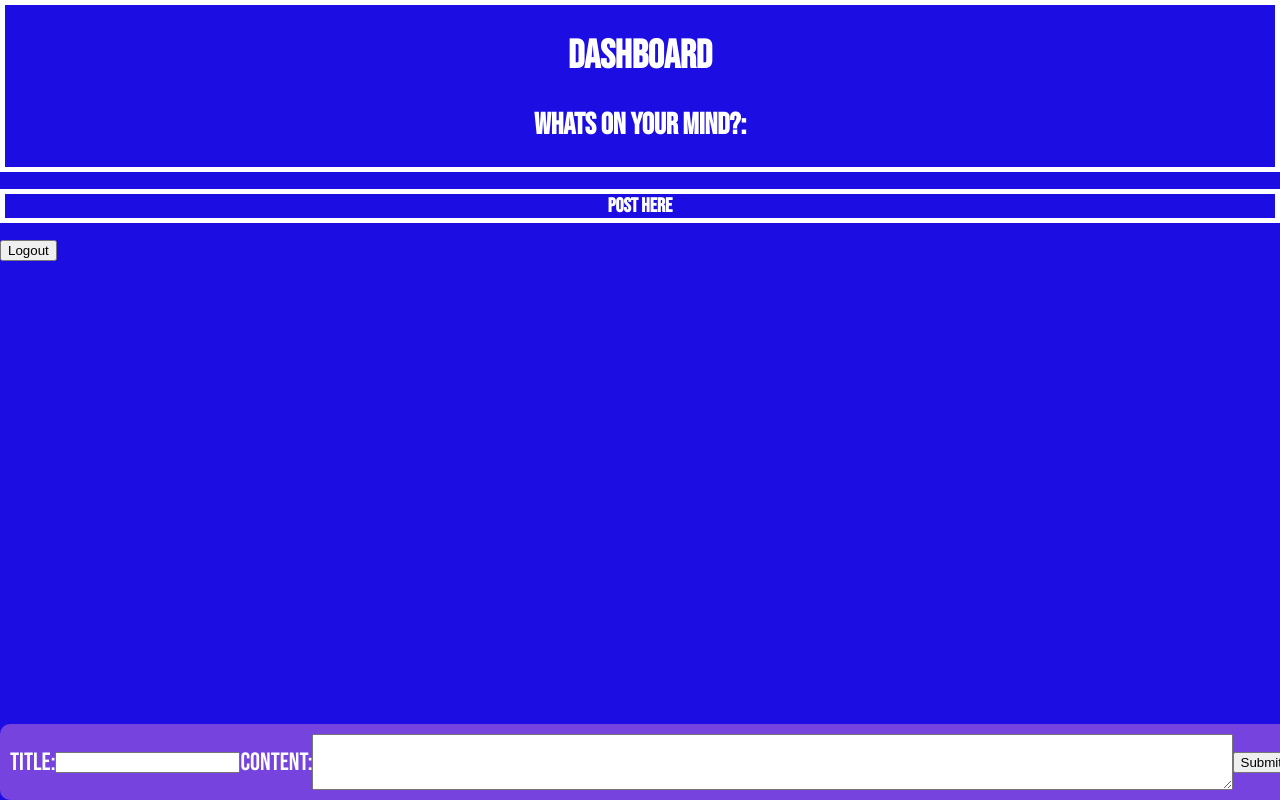
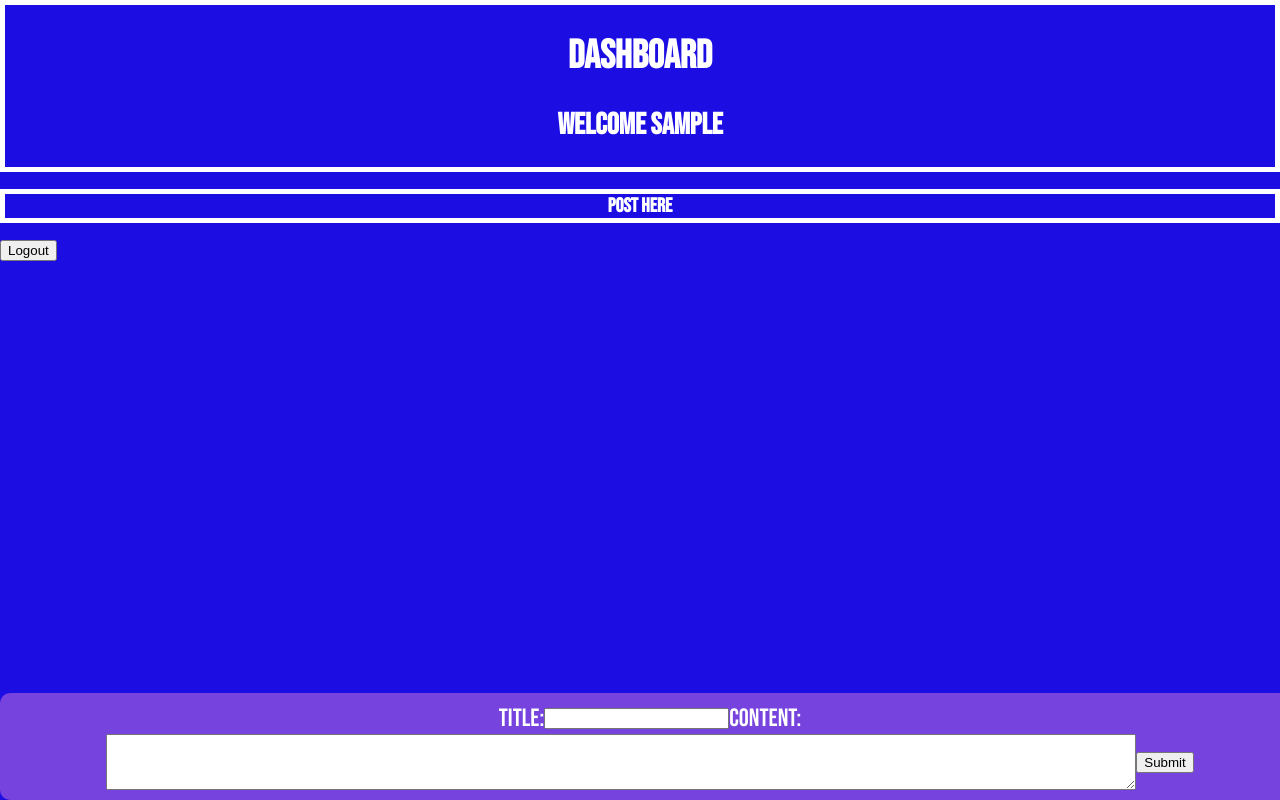
Before and after one commit to JoeMille/full-flask, a Flask app: page /dashboard in a window 1280 px wide. Run offline with Flask 3, Linux system fonts and the light colour scheme; the visitor is signed in with stand-in values (Sample User, id 1); data that the repository does not hold is empty; some libraries are stand-ins or nearby versions.

Commit message:
Added comments for readability, added security feature for author protection

```diff
--- a/static/style.css
+++ b/static/style.css
@@ -54,14 +54,17 @@ body {
     display: flex; /* Makes the form a flex container */
     justify-content: center; /* Centers the form's content horizontally */
     align-items: center; /* Centers the form's content vertically */
+    flex-wrap: wrap;
 }
 
 .post-form textarea {
+    font-family: 'Bebas Neue', cursive;
     width: 80%; /* Makes the text areas 80% of the form's width */
     height: 50px; /* Adjust this value to change the height of the text areas */
 }
 
 .post {
+    font-family: 'Bebas Neue', cursive;
     border: 1px solid; /* Border around the whole post */
     background-color: white; /* White background */
     padding: 10px; /* Space between the border and the post content */
--- a/templates/dashboard.html
+++ b/templates/dashboard.html
@@ -4,13 +4,17 @@
 {% endblock %}
 
 {% block content %}
+
+<!-- Displays dashboard header welcoming user by their login name-->
 <header class="dashboard-header">
 <h1>DASHBOARD</h1>
-<h2>WHATS ON YOUR MIND?:</h2>
+<h2>Welcome {{ current_user.username }}</h2>
 </header>
+
 <!-- to display post  updates -->
 <h2 class="post-form-h2">Post here</h2>
 
+<!-- Displays post updates (Users can delete their own posts)-->
 {% for post in posts %}
     <div class="post">
         <h2 class="post-title">{{ post.title }}</h2>
@@ -24,6 +28,7 @@
     </div>
 {% endfor %}
 
+<!-- Create post form -->
 <form method="POST" action="{{ url_for('dashboard') }}" class="post-form">
     <label for="title">Title:</label><br>
     <input type="text" id="title" name="title" required><br>
@@ -32,6 +37,7 @@
     <input type="submit" value="Submit">
 </form>
 
+<!-- Logout button -->
 <form action="{{ url_for('logout') }}" method="POST">
     <input type="submit" value="Logout">
 </form>
--- a/templates/index.html
+++ b/templates/index.html
@@ -3,11 +3,14 @@
 {% block title %}Page Title{% endblock %}
 
 {% block content %}
+
+<!-- Displays home page header -->
 <div class="home-page-header">
     <h1>Welcome to Chatter</h1>
     <h2>Please login, or create account</h2>
 </div>
 
+<!-- Login form for existing user -->
 <div class="login-form">
     <form action="{{ url_for('login') }}" method="post">
         <p><input type="text" name="username" placeholder="Username"></p>
@@ -16,6 +19,7 @@
      </form>
 </div>
 
+<!-- Register new user form -->
 <div class="register-form">
     <h2>Create a new account</h2>
     <form action="{{ url_for('register') }}" method="post">
@@ -25,5 +29,6 @@
     </form>
 </div>
 
+<!-- Logout button -->
 <a href="{{ url_for('logout') }}">Logout</a>
 {% endblock %}
```
